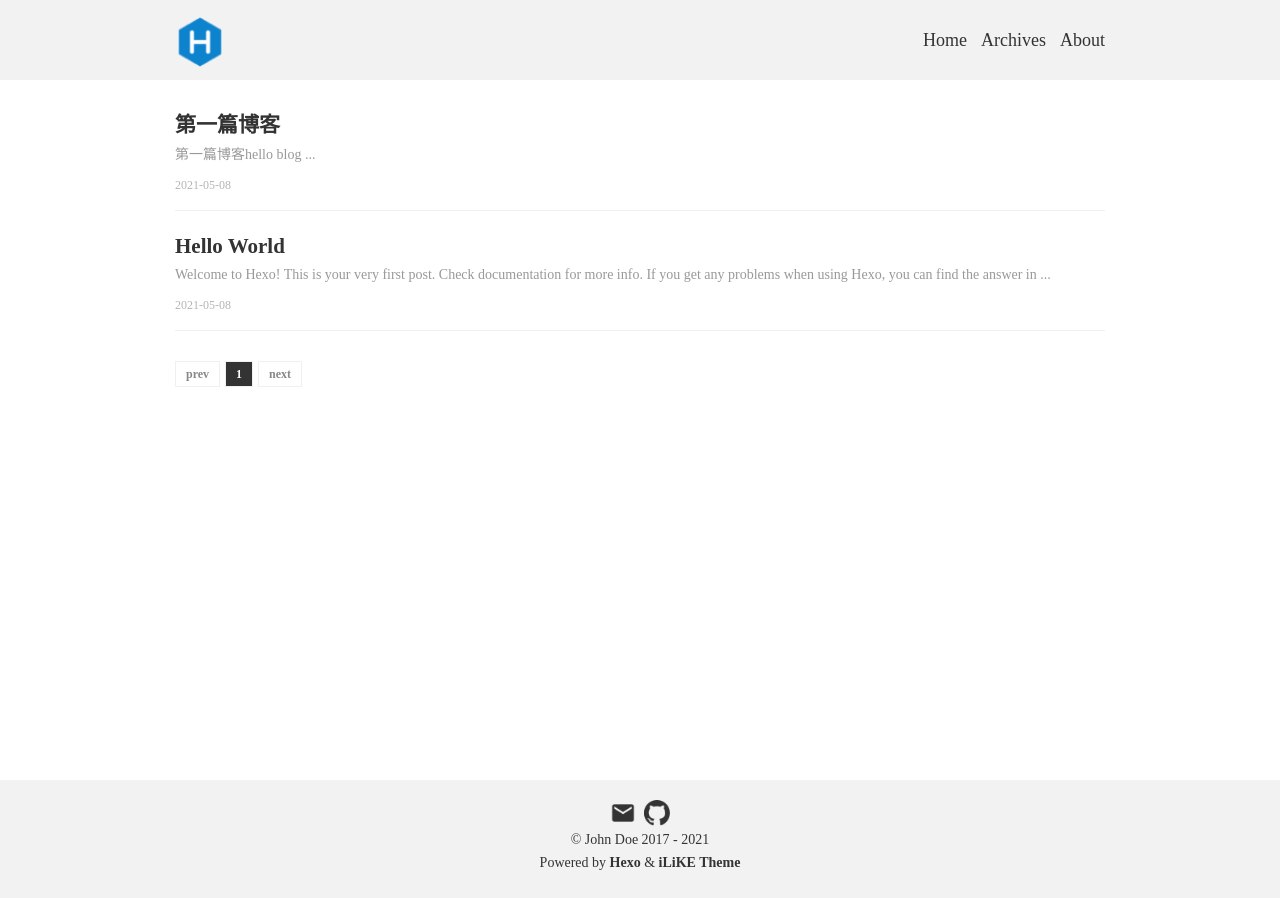
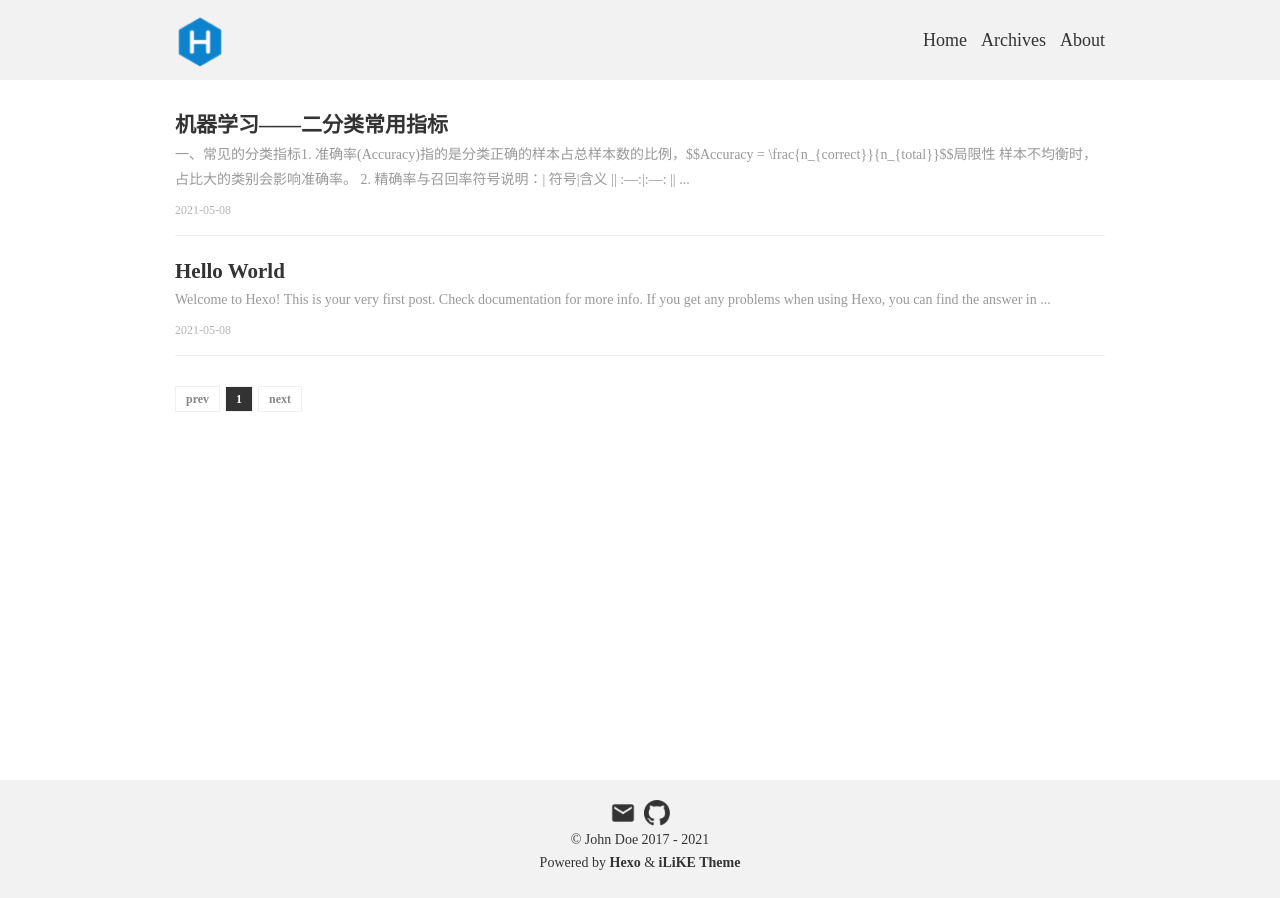
Before and after one commit to FelixLiu1996/FelixLiu1996.github.io, a plain HTML site: page index.html in a window 1280 px wide. Drawn offline with nearby package versions, Linux system fonts and the light colour scheme; a script that the page names is missing.

Commit message:
Site updated: 2021-05-08 23:01:39

```diff
--- a/index.html
+++ b/index.html
@@ -71,14 +71,14 @@
 
       <div class="article-item">
         <h2 class="article-item-header">
-          <a href="/2021/05/08/第一篇博客/">
-            第一篇博客
+          <a href="/2021/05/08/机器学习—二分类常用指标/">
+            机器学习——二分类常用指标
           </a>
         </h2>
         <div class="article-item-content">
 
-            <p>第一篇博客hello blog
-...</p>
+            <p>一、常见的分类指标1. 准确率(Accuracy)指的是分类正确的样本占总样本数的比例，$$Accuracy = \frac{n_{correct}}{n_{total}}$$局限性 样本不均衡时，占比大的类别会影响准确率。
+2. 精确率与召回率符号说明：| 符号|含义 || :—:|:—: || ...</p>
 
         </div>
         <div class="atricle-item-time">
```
Also changed, not shown: 2021/05/08/hello-world/index.html (+1 -1 lines), 2021/05/08/机器学习—二分类常用指标/index.html (renamed from 2021/05/08/第一篇博客/index.html, +8 -4 lines), archives/2021/05/index.html (+2 -2 lines), archives/2021/index.html (+2 -2 lines), archives/index.html (+2 -2 lines).
